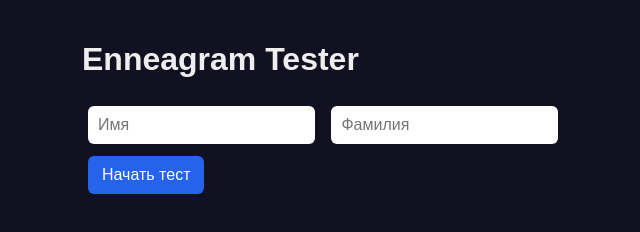
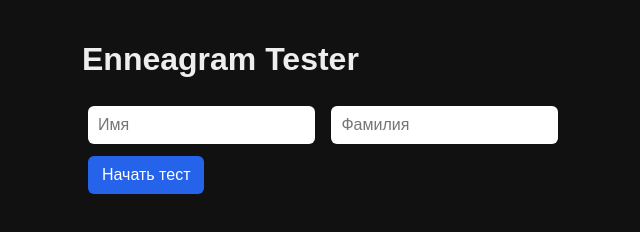
Before and after one commit to Alkaspar66/enn_questionnaire, a plain HTML site: page index.html in a window 1280 px wide. Shown: the whole page, without its empty margins (158-798 px from the left). Drawn offline with nearby package versions, Linux system fonts and the light colour scheme.

Commit message:
Update style.css

```diff
--- a/style.css
+++ b/style.css
@@ -1,6 +1,6 @@
 body {
   font-family: sans-serif;
-  background: #112;
+  background: #111;
   color: #eee;
   margin: 0;
   padding: 0;
```
